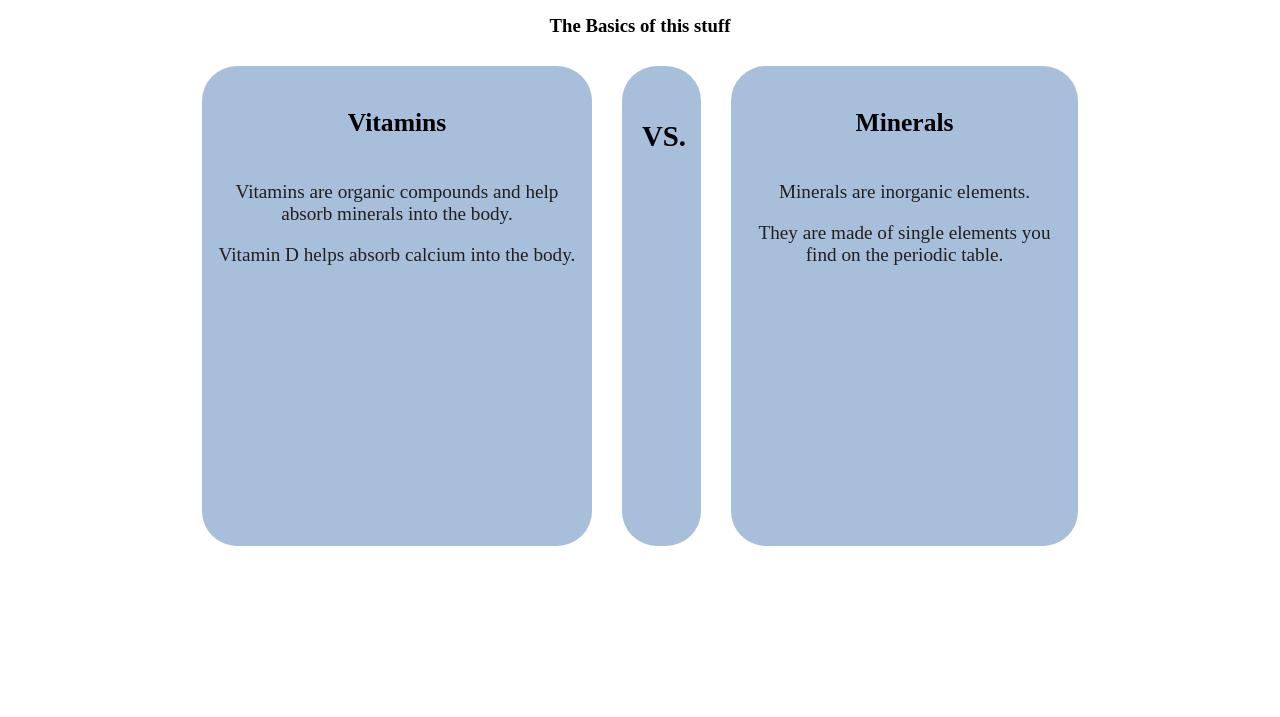
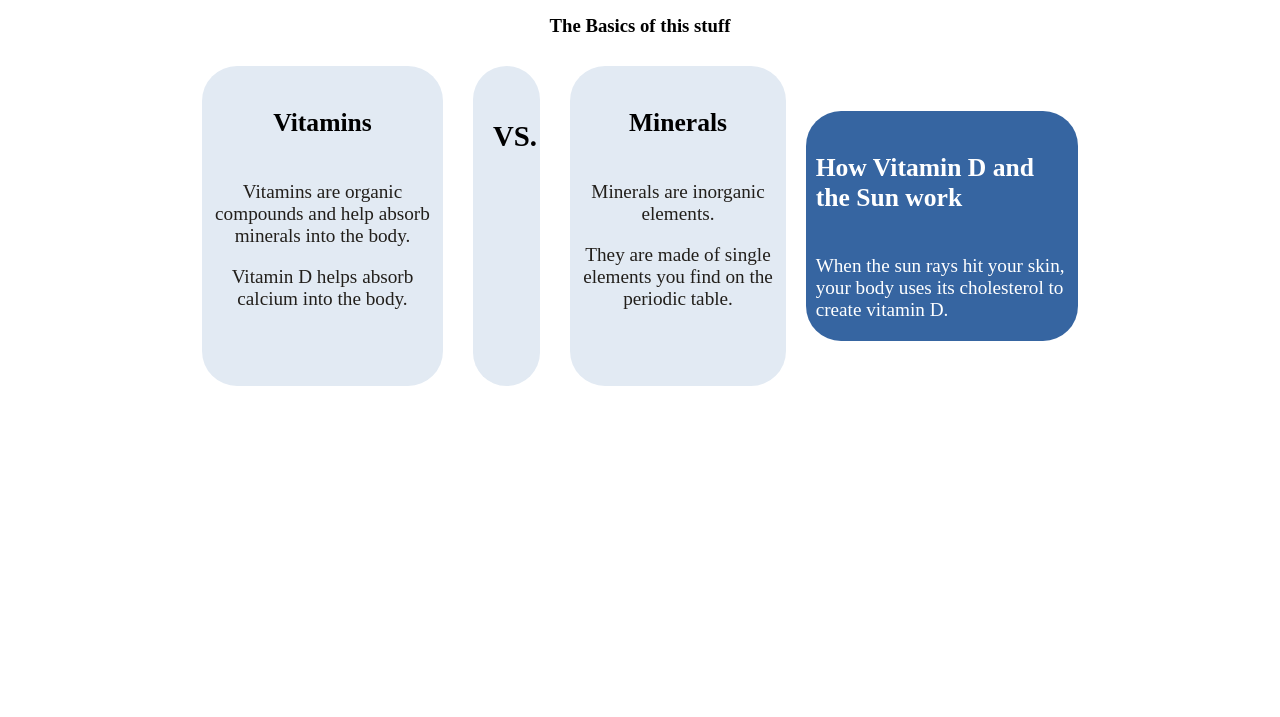
Before and after one commit to SarahLongazel/Vitamin_D, a plain HTML site: page index.html in a window 1280 px wide. Shown: the part 83-800 px from the top of the page. Drawn offline with Linux system fonts and the light colour scheme.

Commit message:
creats js and quiz files, adds index how-works class and css

```diff
--- a/css/style.css
+++ b/css/style.css
@@ -19,7 +19,6 @@ h3 {
 
 h5 {
   font-size: 1.6rem;
-
 }
 
 p {
@@ -50,7 +49,6 @@ Layout Styles
 .main-header {
   background-image: url("../sunshine_photo2.jpg");
   background-size: cover;
-  /* opacity: .75; */
 }
 
 .second-header {
@@ -58,6 +56,7 @@ Layout Styles
   width: 100%;
   justify-content: center;
 }
+
 .content {
   flex-direction: column;
   margin: auto;
@@ -69,13 +68,24 @@ Layout Styles
 
 .vitamin,
 .versus,
-.mineral {
+.mineral,
+.how-works {
   margin: 10px;
   justify-content: center;
   align-items: center;
-  background-color: #a7bfdb;
+  background-color: #e2eaf3;
   padding: 0 10px 0 10px;
   border-radius: 35px;
+}
+
+.how-works {
+  min-width: 150px;
+  color: white;
+  background-color: #3665A1;
+}
+
+.how-works p {
+  color: white;
 }
 
 /* =================================
@@ -83,8 +93,7 @@ Layout Styles
 ==================================== */
 
 @media (min-width: 1000px) {
-.content,
-.nav {
+.content {
   flex-direction: row;
   }
 
@@ -94,7 +103,7 @@ Layout Styles
 
 h1 {
   margin-left: 220px;
- }
+   }
 
 .vitamin,
 .mineral {
@@ -107,12 +116,22 @@ h1 {
   margin: 0 20px 0 20px;
   }
 
+.how-works {
+  flex-grow: 10;
+  }
+
 .vitamin,
 .versus,
 .mineral {
   text-align: center;
-  height: 60vh;
+  height: 40vh;
   min-width: 50px;
   }
 
 }
+
+@media (min-width: 365px) and (max-width: 999px) {
+  h1 {
+    margin-left: 100px;
+     }
+}
--- a/index.html
+++ b/index.html
@@ -11,11 +11,11 @@
 
   <body>
     <header class="main-header">
-        <h1>How Vitamin-D Works</h1>
+        <h1>Vitamin D</h1>
         <ul class="nav">
           <li><a href="#">History</a></li>
           <li><a href="#">Sources</a></li>
-          <li><a href="#">Quiz</a></li>
+          <li><a href="quiz.html">Quiz</a></li>
         </ul>
     </header>
 
@@ -38,6 +38,11 @@
           <p>They are made of single elements you find on the periodic table.</p>
       </article>
 
+      <article class="how-works">
+         <h5>How Vitamin D and the Sun work</h5>
+           <p>When the sun rays hit your skin, your body uses its cholesterol to create vitamin D.</p>
+      </article>
+
     </div>
 
   </body>
--- /dev/null
+++ b/script.js
@@ -0,0 +1 @@
+// script for drag and drop quiz
```
Also changed, not shown: quiz.html (added, +27 -0 lines), answer_dropbox.jpg (added).
